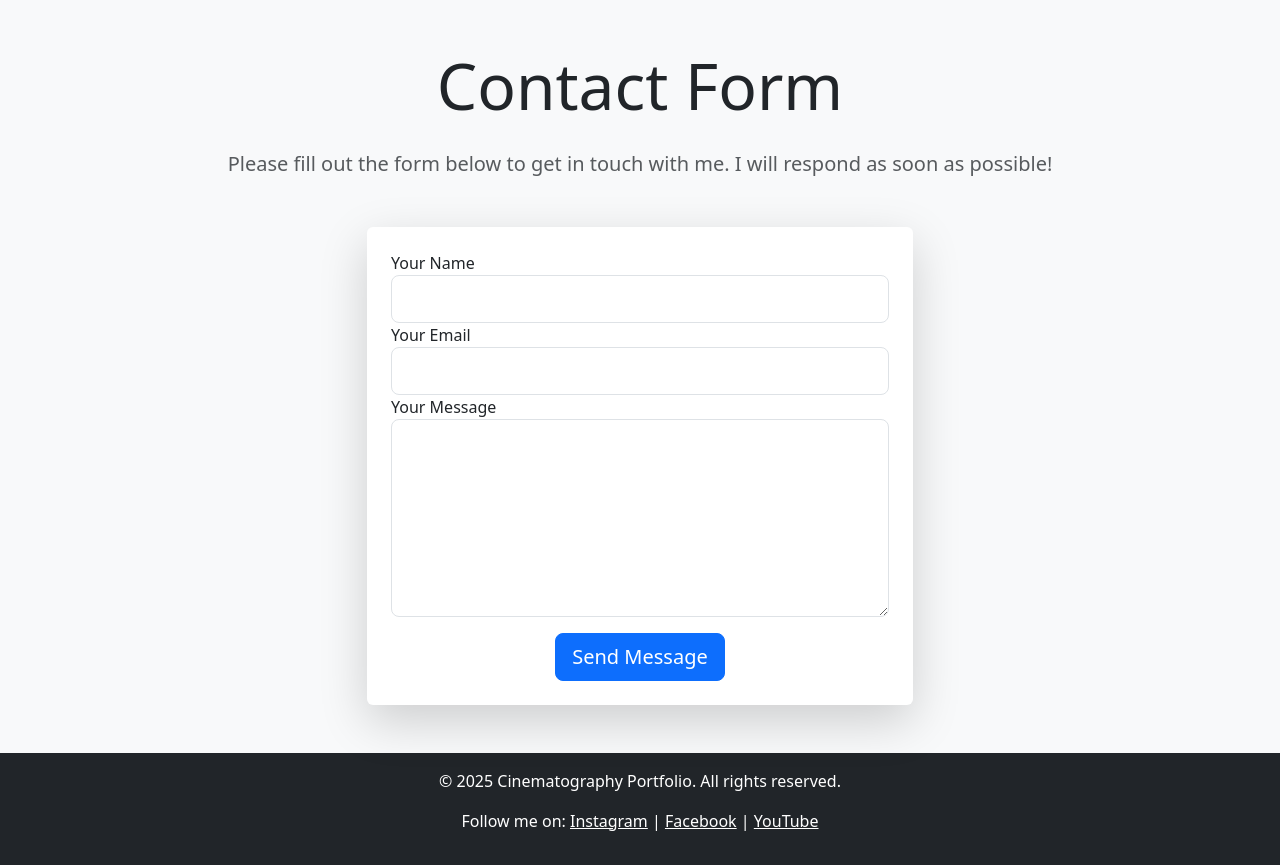
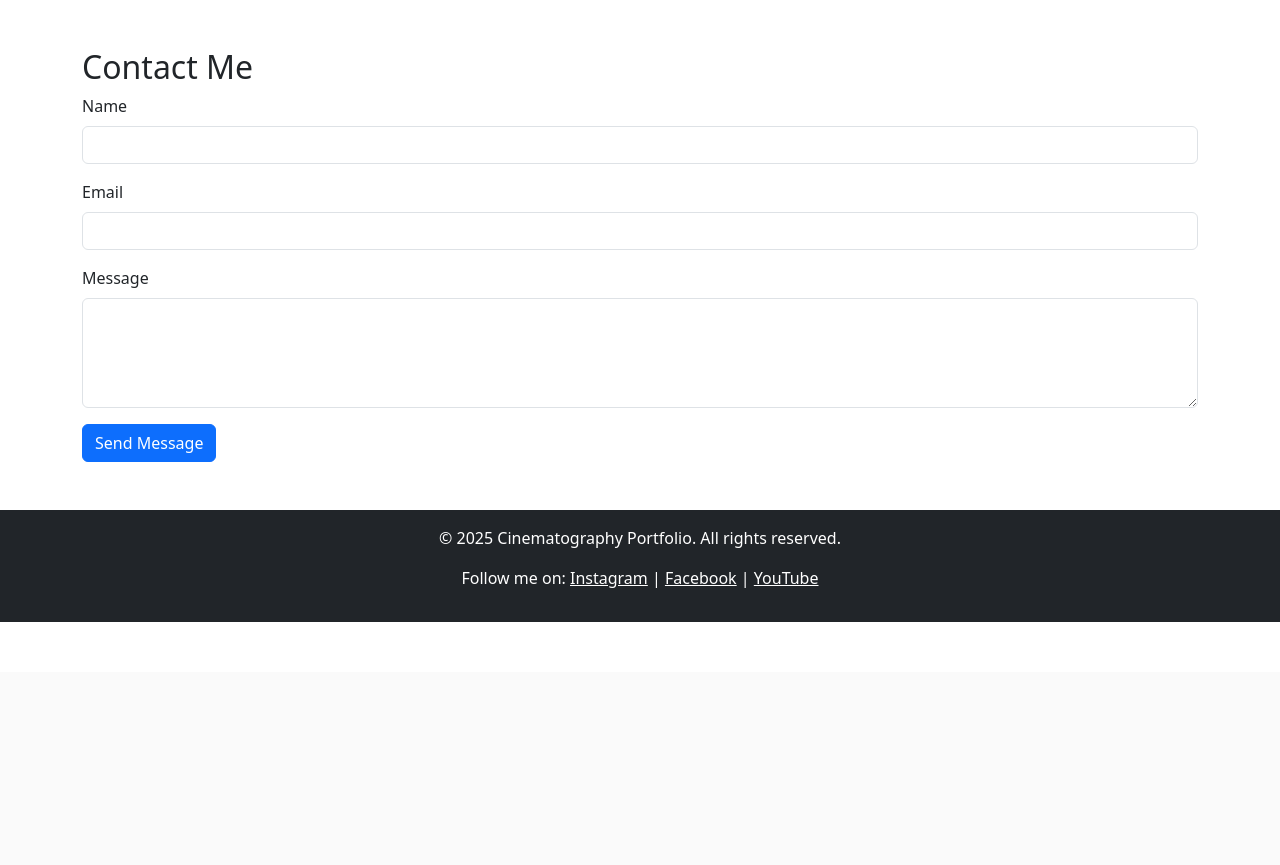
Before and after one commit to jeff-my-github/cinematography-website, a PHP site: page /submit-contact.php in a window 1280 px wide. Shown: the part 128-993 px from the top of the page. After the commit the page ends 750 px from the top, so only its background shows below. Run offline with PHP 8.4, Linux system fonts and the light colour scheme; some libraries are stand-ins or nearby versions.

Commit message:
Version 15: Upgraded v14 - submit-contact.php now working but need more design

```diff
--- a/db/db.php
+++ b/db/db.php
@@ -1,18 +1,32 @@
 <?php
 // db.php
 
+// Database connection details
 define('DB_SERVER', 'localhost');
 define('DB_USERNAME', 'root');
 define('DB_PASSWORD', '');
 define('DB_DATABASE', 'cinematography_portfolio');
 
+// Enable error reporting for MySQLi
+mysqli_report(MYSQLI_REPORT_ERROR | MYSQLI_REPORT_STRICT);
+
+// Attempt to establish a database connection
 try {
     $conn = new mysqli(DB_SERVER, DB_USERNAME, DB_PASSWORD, DB_DATABASE);
+
+    // Check for connection errors
     if ($conn->connect_error) {
         throw new Exception("Connection failed: " . $conn->connect_error);
     }
+
+    // Optionally check if the database exists (can be useful for debugging)
+    if (!$conn->select_db(DB_DATABASE)) {
+        throw new Exception("Database does not exist or is not accessible.");
+    }
+
 } catch (Exception $e) {
+    // Log the error message
+    error_log($e->getMessage());
     die("Database connection error: " . $e->getMessage());
 }
-
 ?>
--- a/includes/header.php
+++ b/includes/header.php
@@ -65,7 +65,7 @@
                         </a>
                     </li>
                     <li class="nav-item">
-                        <a class="nav-link text-white animate__animated animate__fadeIn animate__delay-3s" href="contact.php">
+                        <a class="nav-link text-white animate__animated animate__fadeIn animate__delay-3s" href="submit-contact.php">
                             <i class="fas fa-phone-alt"></i> Contact
                         </a>
                     </li>
--- a/js/ajax.js
+++ b/js/ajax.js
@@ -1,15 +1,37 @@
-// AJAX for contact form submission
-document.getElementById('contact-form').addEventListener('submit', function (e) {
-    e.preventDefault();
-    const formData = new FormData(this);
+// js/ajax.js
+document.getElementById('contact-form').addEventListener('submit', function(event) {
+    event.preventDefault(); // Prevent the default form submission
 
-    fetch('/submit-contact.php', {
-        method: 'POST',
-        body: formData
-    })
-    .then(response => response.json())
-    .then(data => {
-        alert(data.message);
-    })
-    .catch(error => console.error('Error:', error));
+    // Get the form data
+    var formData = {
+        name: document.getElementById('name').value,
+        email: document.getElementById('email').value,
+        message: document.getElementById('message').value
+    };
+
+    // Create an XMLHttpRequest object
+    var xhr = new XMLHttpRequest();
+
+    // Configure it: POST to submit-contact.php
+    xhr.open('POST', 'submit-contact.php', true);
+    xhr.setRequestHeader('Content-Type', 'application/json'); // Send as JSON
+
+    // Handle the response
+    xhr.onload = function() {
+        if (xhr.status === 200) {
+            var response = JSON.parse(xhr.responseText);
+            var responseMessage = document.getElementById('response-message');
+
+            if (response.success) {
+                responseMessage.innerHTML = '<div class="alert alert-success">' + response.message + '</div>';
+            } else {
+                responseMessage.innerHTML = '<div class="alert alert-danger">' + response.message + '</div>';
+            }
+        } else {
+            alert('Something went wrong. Please try again.');
+        }
+    };
+
+    // Send the form data as JSON
+    xhr.send(JSON.stringify(formData));
 });
--- a/submit-contact.php
+++ b/submit-contact.php
@@ -1,48 +1,69 @@
-<?php include('includes/header.php'); ?>
+<?php
+// submit-contact.php
+include('includes/header.php');
+include('db/db.php'); // Include the database connection
 
-<section id="submit-contact" class="submit-contact py-5 bg-light">
-    <div class="container">
-        <div class="text-center mb-5">
-            <h1 class="display-3 mb-4 animate__animated animate__fadeInUp">Contact Form</h1>
-            <p class="lead text-muted animate__animated animate__fadeInUp">
-                Please fill out the form below to get in touch with me. I will respond as soon as possible!
-            </p>
+// Check if the request is AJAX and method is POST
+if ($_SERVER['REQUEST_METHOD'] === 'POST') {
+    // Get the raw POST data
+    $data = json_decode(file_get_contents('php://input'), true);
+
+    // Check if data is valid
+    if (isset($data['name']) && isset($data['email']) && isset($data['message'])) {
+        // Prepare data
+        $name = $conn->real_escape_string($data['name']);
+        $email = $conn->real_escape_string($data['email']);
+        $message = $conn->real_escape_string($data['message']);
+
+        // Insert data into contact_submissions table
+        $query = "INSERT INTO contact_submissions (name, email, message) VALUES ('$name', '$email', '$message')";
+
+        if ($conn->query($query)) {
+            // Success response
+            $response = array(
+                'success' => true,
+                'message' => 'Your message has been successfully sent. I\'ll get back to you shortly.'
+            );
+        } else {
+            // Error response
+            $response = array(
+                'success' => false,
+                'message' => 'There was an error sending your message. Please try again later.'
+            );
+        }
+
+        // Return JSON response
+        echo json_encode($response);
+        exit;
+    } else {
+        // Invalid data response
+        echo json_encode(array('success' => false, 'message' => 'All fields are required.'));
+        exit;
+    }
+}
+
+?>
+
+<div class="container my-5">
+    <h2>Contact Me</h2>
+    <form id="contact-form" method="POST">
+        <div class="mb-3">
+            <label for="name" class="form-label">Name</label>
+            <input type="text" class="form-control" id="name" name="name" required>
         </div>
+        <div class="mb-3">
+            <label for="email" class="form-label">Email</label>
+            <input type="email" class="form-control" id="email" name="email" required>
+        </div>
+        <div class="mb-3">
+            <label for="message" class="form-label">Message</label>
+            <textarea class="form-control" id="message" name="message" rows="4" required></textarea>
+        </div>
+        <button type="submit" class="btn btn-primary">Send Message</button>
+    </form>
 
-        <!-- Contact Form -->
-        <div class="row justify-content-center">
-            <div class="col-md-8 col-lg-6">
-                <form action="submit-contact.php" method="POST" id="contactForm" class="shadow-lg rounded p-4 bg-white">
-                    <div class="form-group">
-                        <label for="name" class="font-weight-bold">Your Name</label>
-                        <input type="text" id="name" name="name" class="form-control form-control-lg" required>
-                    </div>
-                    <div class="form-group">
-                        <label for="email" class="font-weight-bold">Your Email</label>
-                        <input type="email" id="email" name="email" class="form-control form-control-lg" required>
-                    </div>
-                    <div class="form-group">
-                        <label for="message" class="font-weight-bold">Your Message</label>
-                        <textarea id="message" name="message" class="form-control form-control-lg" rows="6" required></textarea>
-                    </div>
-                    <div class="form-group text-center">
-                        <button type="submit" class="btn btn-primary btn-lg mt-3">Send Message</button>
-                    </div>
-                </form>
-
-                <!-- Success Message -->
-                <div id="successMessage" class="alert alert-success mt-4 d-none">
-                    Your message has been successfully sent! I will get back to you shortly.
-                </div>
-
-                <!-- Error Message -->
-                <div id="errorMessage" class="alert alert-danger mt-4 d-none">
-                    Something went wrong. Please try again later.
-                </div>
-            </div>
-        </div>
-    </div>
-</section>
-
-<script src="js/script.js"></script>
+    <div id="response-message" class="mt-3"></div>
+</div>
+<!-- Include the AJAX script -->
+<script src="js/ajax.js"></script>
 <?php include('includes/footer.php'); ?>
```
Also changed, not shown: contact.php (deleted, +0 -44 lines), assets/images/Screenshot 2025-02-01 201845.png (added), uploads/679e1144bc650-Screenshot_2025-02-01_201845.png (added).
